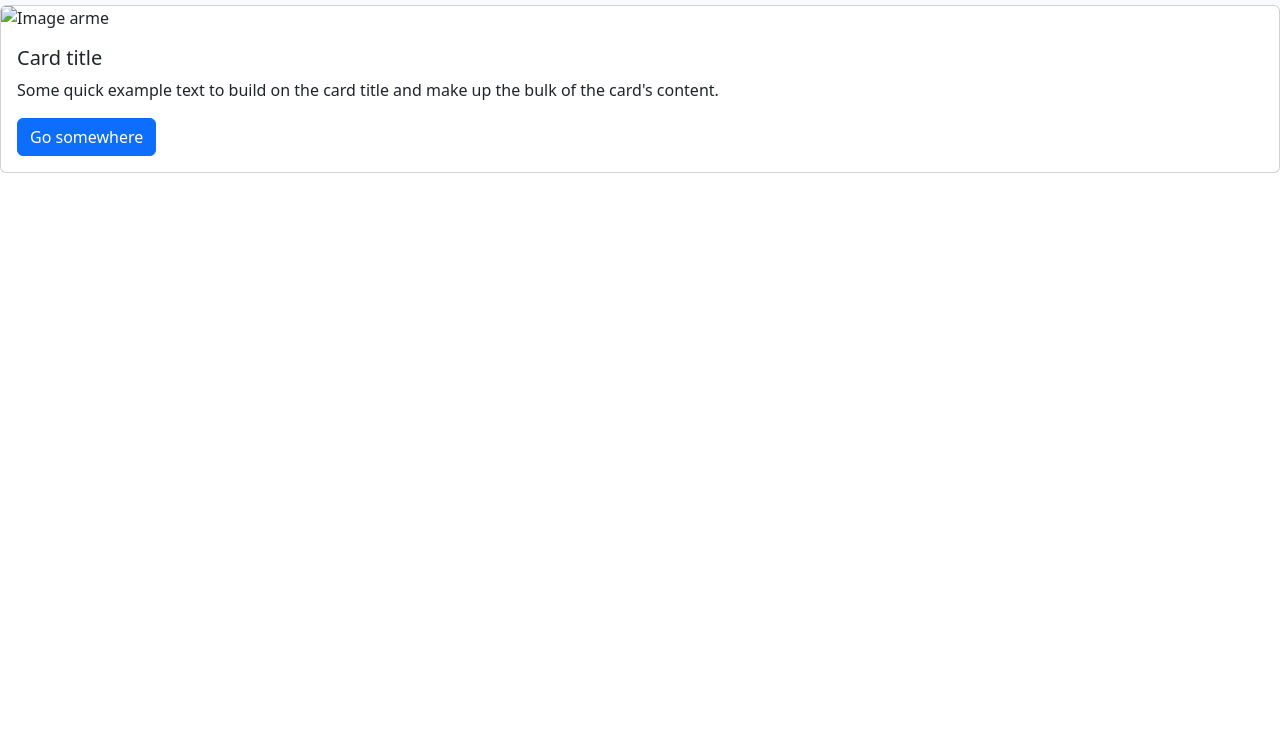
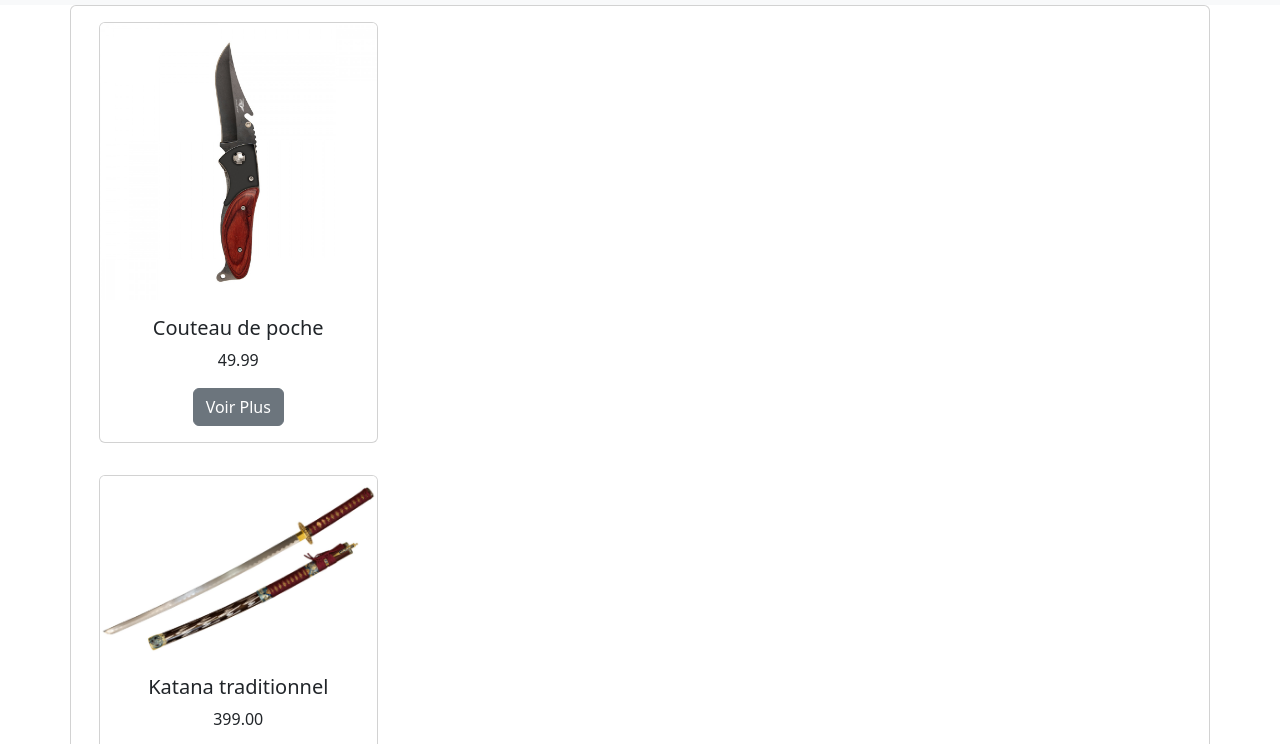
Before and after one commit to EloannB/project-arms, a plain HTML site: page index.html in a window 1280 px wide. Shown: the part 51-795 px from the top of the page. Drawn offline with nearby package versions, Linux system fonts and the light colour scheme.

Commit message:
ajout card et données

```diff
--- a/assets/js/script.js
+++ b/assets/js/script.js
@@ -1,11 +1,22 @@
+fetch('assets/data/article.json')
+    .then(response => response.json())
+    .then(data => {
+        let index = 0;
+        data.forEach(function (article) {
+
+            const card = document.createElement('div')
+            card.classList.add('card', 'col-lg-3', 'col-8', 'm-3')
+
+            card.innerHTML = `
+                <img src="assets/img/${article.Image}" class="card-img-top" alt="Image arme">
+                <div class="card-body">
+                    <h5 class="card-title">${article.Nom}</h5>
+                    <p class="card-text">${article.Prix}</p>
+                    <a href="movie.html?id=${article.Ref}" class="btn btn-secondary view-more">Voir Plus</a>
+                </div>
+            `
 
 
-
-
-
-
-
-
-fetch('../assets/data/article.json')
-.then(response => response.json())
-  .then(data => console.log(data))
+            document.getElementById('cardArme').appendChild(card)
+        })
+    })
--- a/index.html
+++ b/index.html
@@ -40,13 +40,8 @@
         </div>
 
     </div>
-    <div class="card">
-        <img src="" class="card-img-top" alt="Image arme" />
-        <div class="card-body">
-            <h5 class="card-title">Card title</h5>
-            <p class="card-text">Some quick example text to build on the card title and make up the bulk of the card's content.</p>
-            <a href="#" class="btn btn-primary">Go somewhere</a>
-        </div>
+    <div id="cardArme" class="container card text-center ">
+
     </div>
 
     <script src="https://cdn.jsdelivr.net/npm/bootstrap@5.3.2/dist/js/bootstrap.bundle.min.js" integrity="sha384-C6RzsynM9kWDrMNeT87bh95OGNyZPhcTNXj1NW7RuBCsyN/o0jlpcV8Qyq46cDfL" crossorigin="anonymous"></script>
```
